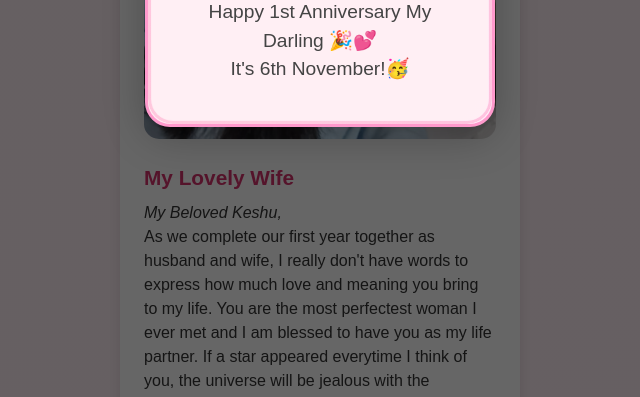
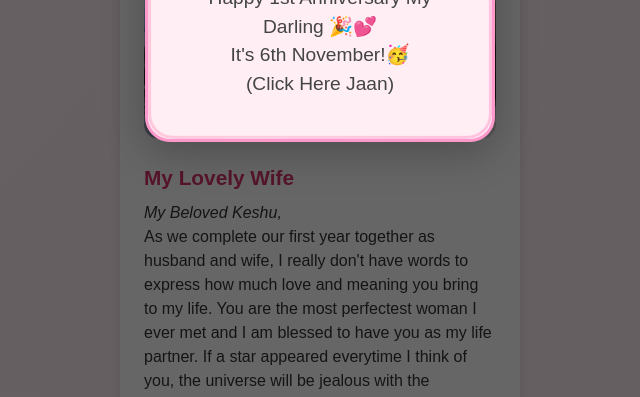
Before and after one commit to rumi2523/priv, a plain HTML site: page index.html in a window 1280 px wide. Shown: the part 389-786 px from the top of the page, without its empty margins (320-960 px from the left). Drawn offline with Linux system fonts and the light colour scheme; a web font is replaced by a local one.

Commit message:
index.html

```diff
--- a/index.html
+++ b/index.html
@@ -276,6 +276,7 @@ footer {
       <h1>Hello Kashaf</h1>
       <p>Happy 1st Anniversary My Darling 🎉💕</p>
       <p>It's 6th November!🥳</p>
+	  <p>(Click Here Jaan)</p>
     </div>
   </div>
 
```
